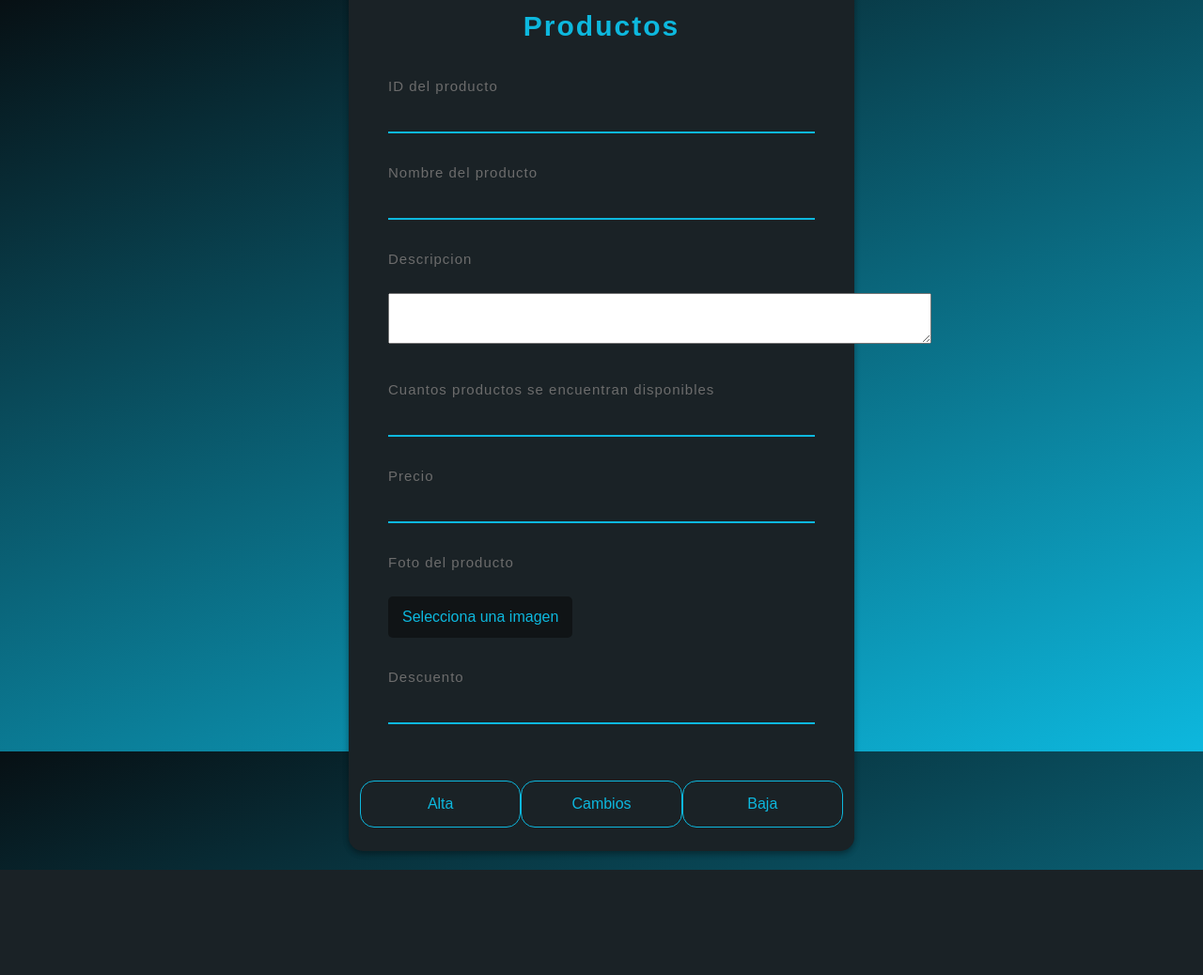
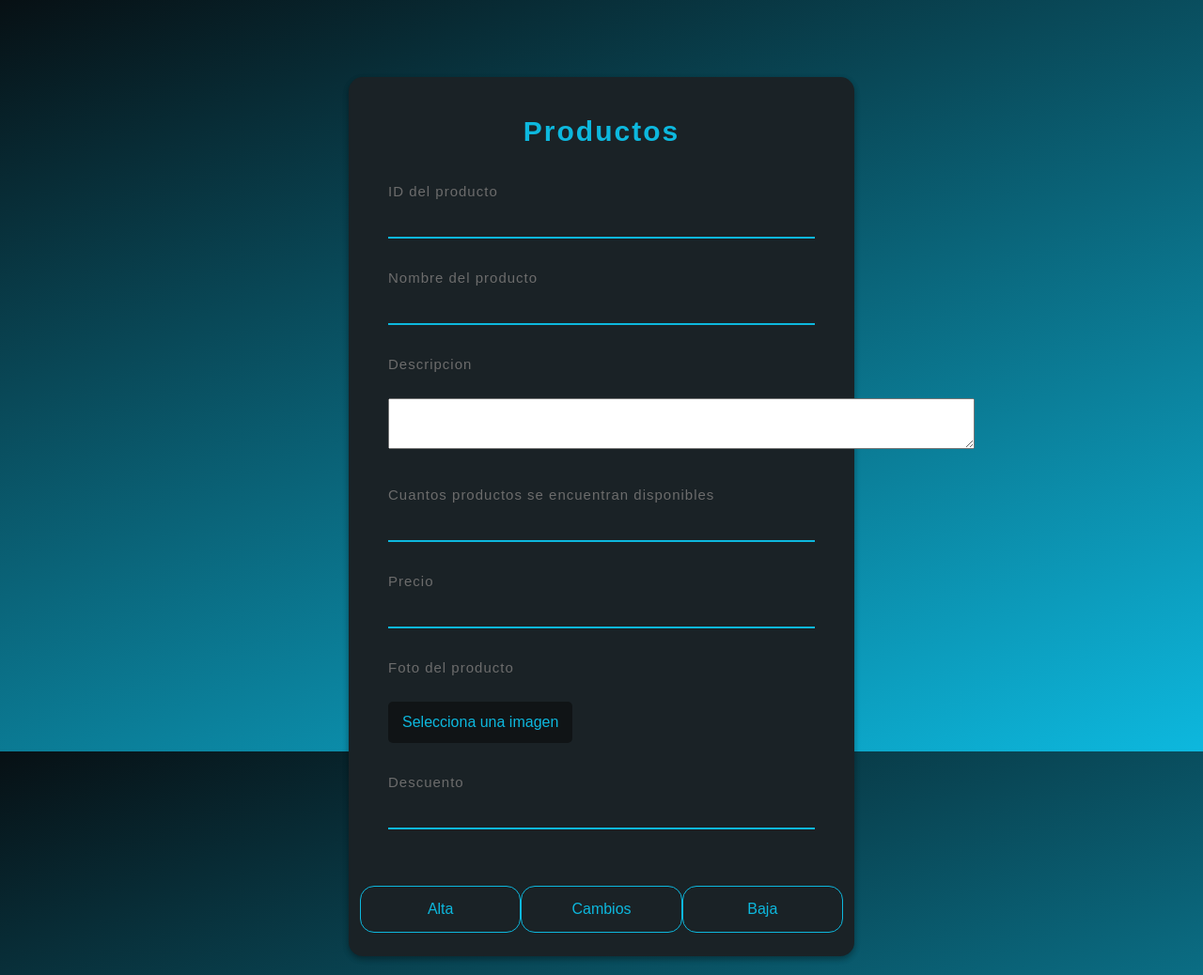
Before and after one commit to DiegoRuP/webPlacoShoes, a PHP site: page /formproducto.php in a window 1280 px wide. Shown: the whole page at 94% size. Before the commit the page ends 926 px from the top, so only its background shows below. Run offline with PHP 8.4, Linux system fonts and the light colour scheme.

Commit message:
Editando cosas del formulario
Se cambiaron el nombre de las variables

```diff
--- a/css/formproducto.css
+++ b/css/formproducto.css
@@ -7,14 +7,15 @@ body {
     font-family: 'Arial', sans-serif;
     height: 100vh;
 }
-  .login-box {
-      margin-top: 75px;
+  .caja-login {
+    margin-top: 300px;
     background: #1A2226;
     text-align: center;
     box-shadow: 0 3px 6px rgba(0, 0, 0, 0.16), 0 3px 6px rgba(0, 0, 0, 0.23);
     border-radius: 15px;
 }
-  .login-title {
+
+  .caja-titulo {
       text-align: center;
       font-size: 30px;
       letter-spacing: 2px;
@@ -35,14 +36,6 @@ body {
       outline: 0;
       margin-bottom: 20px;
       padding-left: 0px;
-      color: #ECF0F5;
-  }
-  input[type=password] {
-      background-color: #1A2226;
-      border: none;
-      border-bottom: 2px solid #0DB8DE;
-      border-radius: 0px;
-      margin-bottom: 20px;
       color: #ECF0F5;
   }
   .form-group {
--- a/formproducto.php
+++ b/formproducto.php
@@ -11,10 +11,13 @@
   <script src="script.js"></script>
 </head>
 <body class="d-flex align-items-center">
+
+
+
   <div class="container">
     <div class="row justify-content-center" style="margin:20px;">
-      <div class="col-lg-6 col-md-8 login-box">
-        <div class="col-lg-12 login-title">
+      <div class="col-lg-6 col-md-8 caja-login">
+        <div class="col-lg-12 caja-titulo">
           Productos
         </div>
         <div class="col-lg-12 login-form">
@@ -31,7 +34,7 @@
 
             <div class="form-group">
               <label class="form-control-label">Descripcion</label> <br> <br>
-              <textarea name="descripcion" id="" cols="60 " rows="2"></textarea>
+              <textarea name="descripcion" id="" cols="65 " rows="2"></textarea>
             </div>
 
             <div class="form-group">
@@ -57,9 +60,9 @@
             </div>
 
             <div class="col-12 login-btm login-button justify-content-center d-flex">
-              <button type="submit" class="btn btn-outline-primary">Alta</button>
-              <button type="submit" class="btn btn-outline-primary">Cambios</button>
-              <button type="submit" class="btn btn-outline-primary">Baja</button>
+            <button type="submit" class="btn btn-outline-primary" id="alta">Alta</button>
+            <button type="submit" class="btn btn-outline-primary" id="cambios">Cambios</button>
+            <button type="submit" class="btn btn-outline-primary" id="baja">Baja</button>
             </div>
           </div>
         </form>
```
Lines whose indentation alone changed are shown as unchanged.
